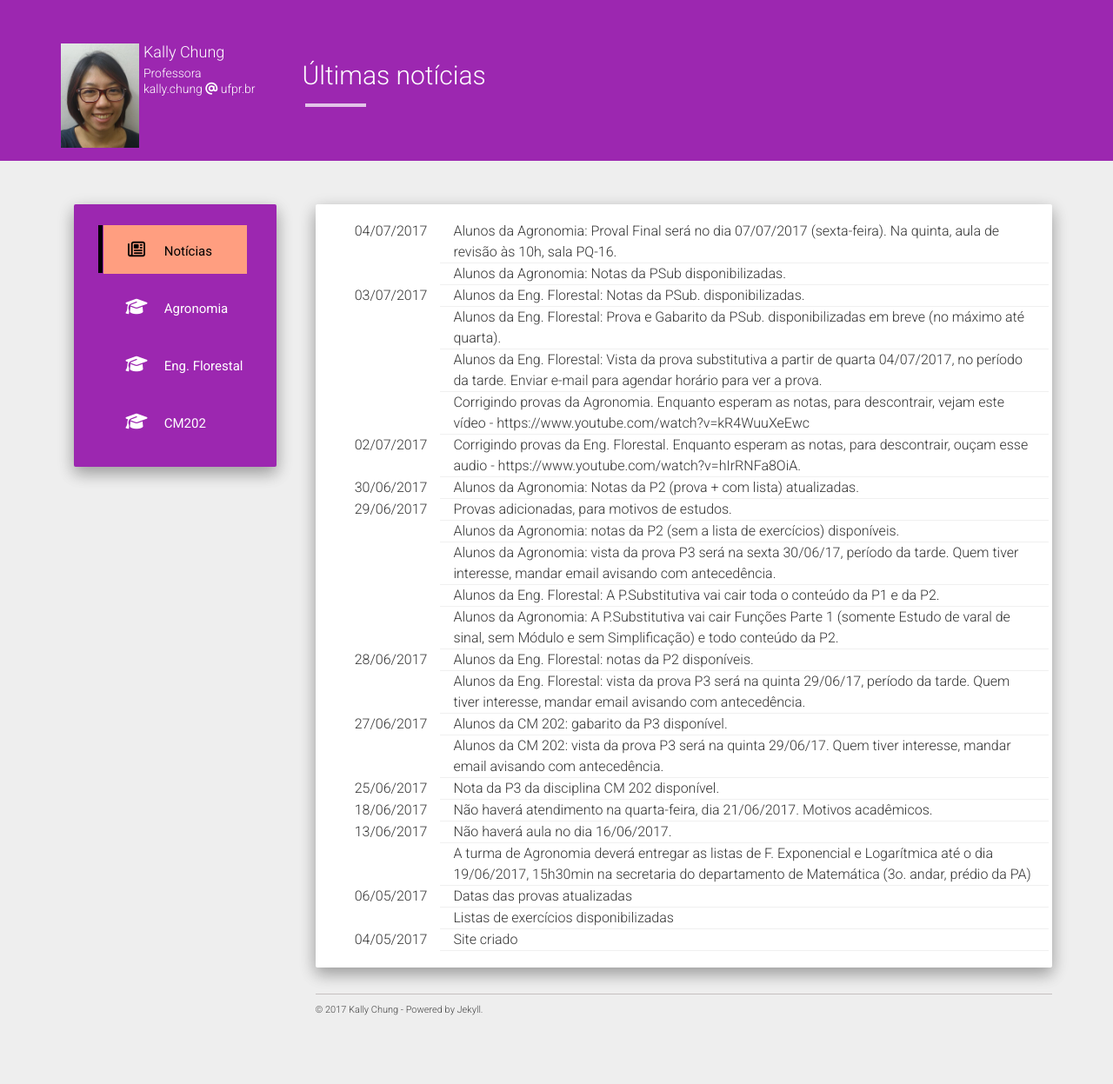
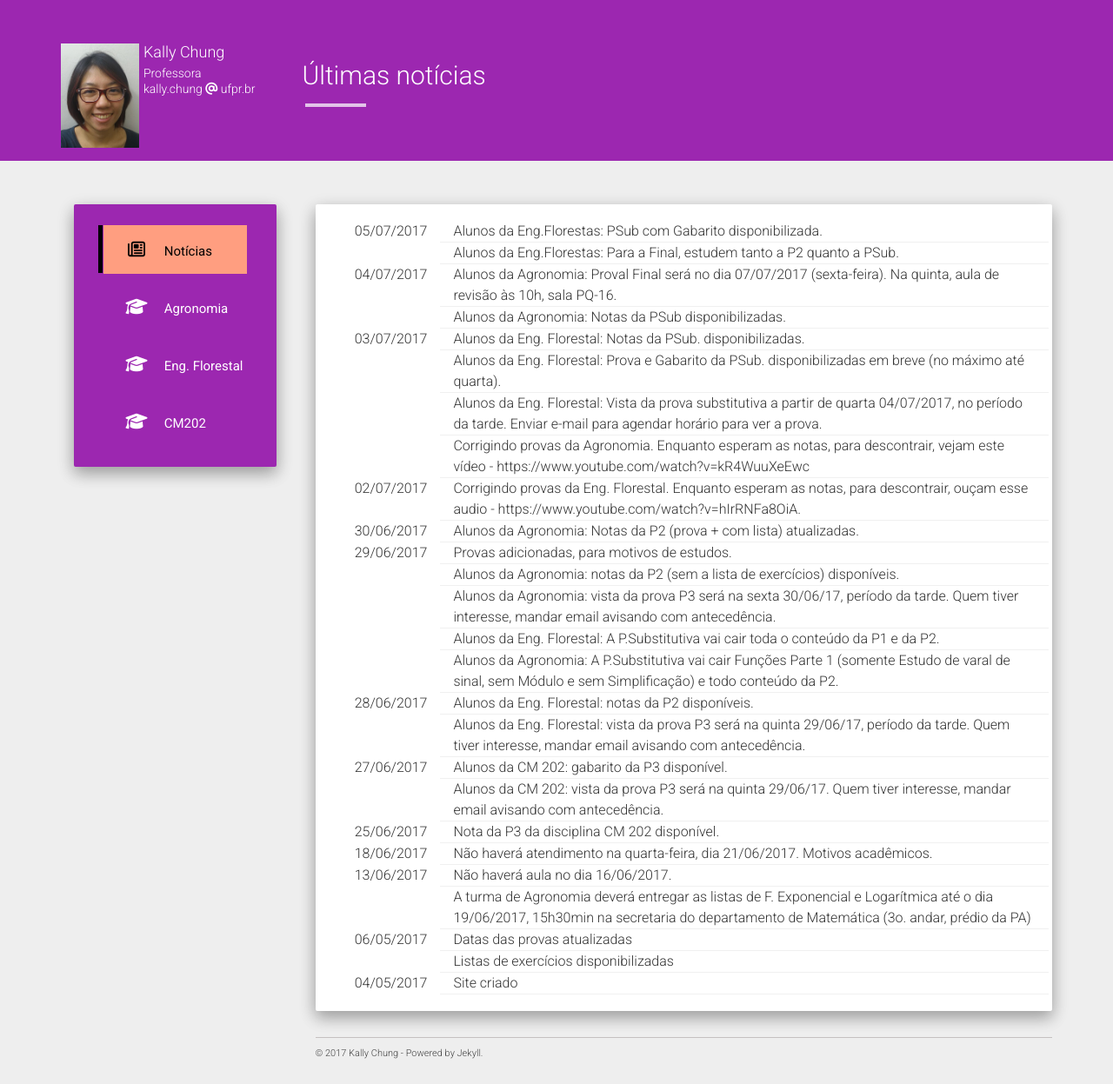
Before and after one commit to chunggnuhc/chunggnuhc.github.io, a Jekyll site: the page built from index.html, in a window 1280 px wide. Shown: the whole page at 87% size. Built offline with Jekyll 4.4.1, drawn with Linux system fonts in a browser that asks for light colours; nearby versions of some CDN libraries; before the commit the page ends 1197 px from its top, so only the background shows below that.

Commit message:
Update noticias.yml

```diff
--- a/_data/noticias.yml
+++ b/_data/noticias.yml
@@ -1,3 +1,7 @@
+- data: 2017-07-05
+  noticia: "Alunos da Eng.Florestas: Para a Final, estudem tanto a P2 quanto a PSub."
+- data: 2017-07-05
+  noticia: "Alunos da Eng.Florestas: PSub com Gabarito disponibilizada."
 - data: 2017-07-04
   noticia: "Alunos da Agronomia: Notas da PSub disponibilizadas."
 - data: 2017-07-04
```
